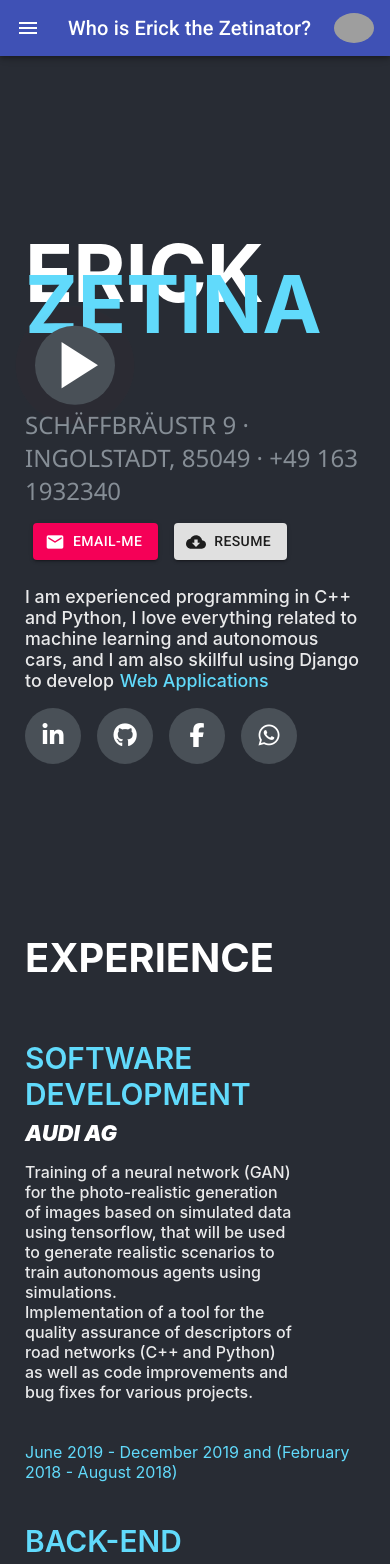
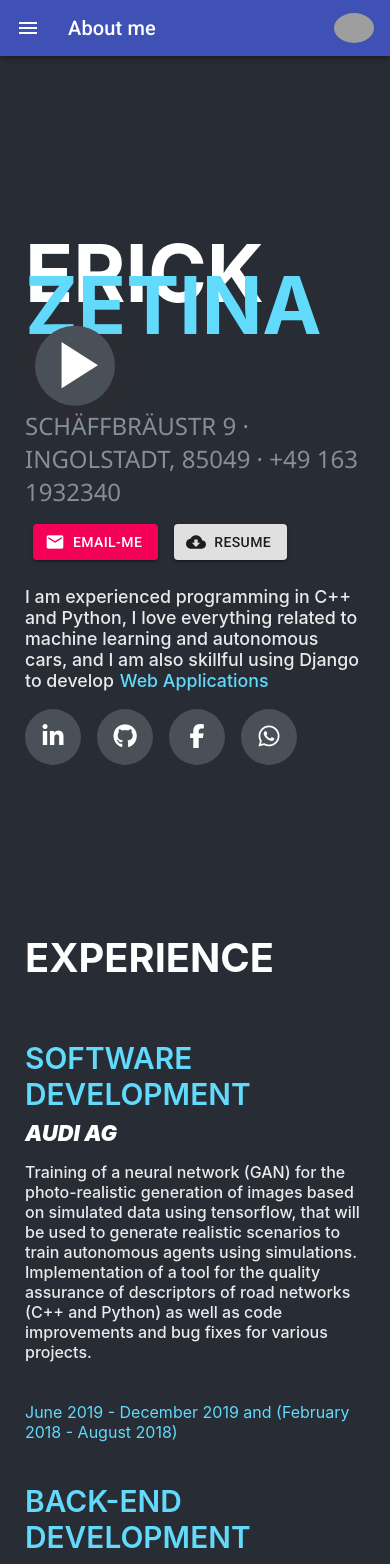
Before and after one commit to Zetinator/react_webpage, a React (Create React App) app: page / in a window 390 px wide. Shown: the top 1564 px of the page. Built offline with nearby package versions, Linux system fonts and the light colour scheme; grey boxes are pictures that could not be loaded.

Commit message:
left container now expands to 100% when on mobile

```diff
--- a/src/App.css
+++ b/src/App.css
@@ -113,7 +113,7 @@ h1 {
 
 h1.gross {
 	font-size: calc(4rem + 4vmin);
-	line-height: calc(1rem + 4vmin);
+	line-height: calc(1rem + 4.1vmin);
 	margin-bottom: .5rem;
 }
 
@@ -310,7 +310,7 @@ div.right {
 }
 @media (max-width: 992px) {
 	div.left {
-		max-width: 100%;
+		width: 100%;
 	}
 	div.right {
 		width: 100%;
--- a/src/NavBar.js
+++ b/src/NavBar.js
@@ -93,7 +93,7 @@ export default function NavBar(props) {
 							<MenuIcon />
 						</IconButton>
 						<Typography variant="h6" className={classes.title}>
-							Who is Erick the Zetinator?
+							About me
 						</Typography>
 						<a href="https://unsplash.com/@zetinator"
 							target="_blank"
```
